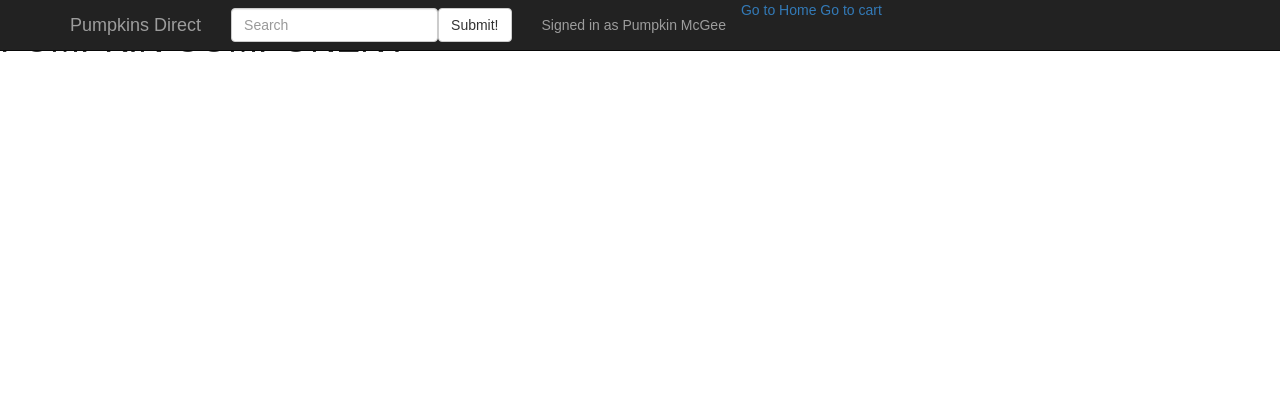
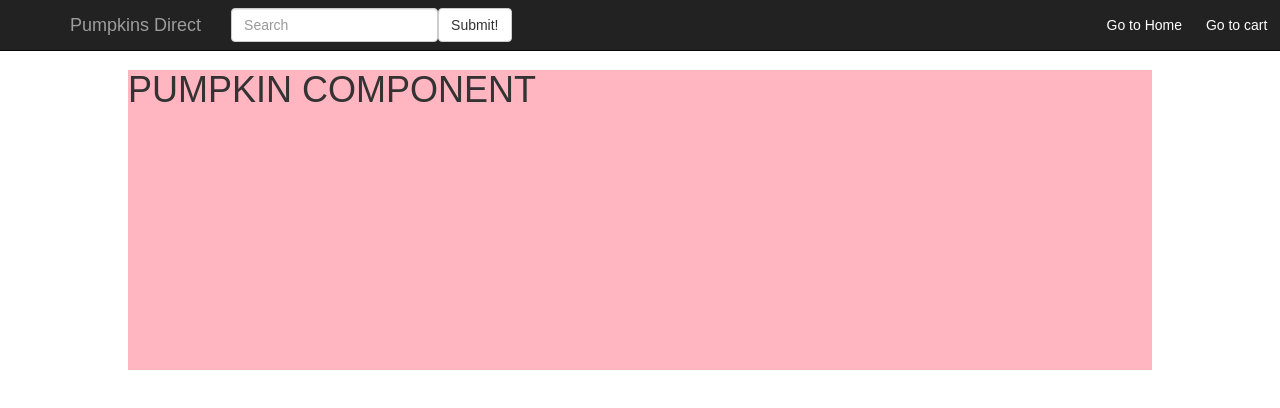
Before and after one commit to steffidawn/everything-pumpkin, a React (Create React App) app: page / in a window 1280 px wide. Shown: the top 408 px of the page. Built offline with nearby package versions, Linux system fonts and the light colour scheme.

Commit message:
Added Deal.js page and some others

```diff
--- a/src/App.css
+++ b/src/App.css
@@ -26,3 +26,33 @@
   from { transform: rotate(0deg); }
   to { transform: rotate(360deg); }
 }
+
+#main-content {
+  position: relative;
+  margin: 0 auto;
+  top: 50px;
+  background-color: lightpink;
+  width: 80%;
+  height: 300px;
+}
+
+#main-content img {
+  height: 400px;
+  width: 400px;
+}
+
+#link-container {
+  position: relative;
+  left: 50%;
+  top: 15px;
+}
+
+.link {
+  text-decoration: none;
+  color: white;
+  margin: 10px;
+}
+
+.link:hover {
+  text-decoration: none;
+}
--- a/src/App.js
+++ b/src/App.js
@@ -15,9 +15,9 @@ class App extends Component {
       <Router>
         <div>
           <div>
-          <nav class="navbar navbar-inverse navbar-fixed-top">
-            <div class="container">
-              <a class="navbar-brand" href="#">Pumpkins Direct</a>
+          <nav className="navbar navbar-inverse navbar-fixed-top">
+            <div className="container">
+              <a className="navbar-brand" href="#">Pumpkins Direct</a>
 
               <form className="navbar-form navbar-left" role="search">
                 <div className="form-group">
@@ -25,15 +25,21 @@ class App extends Component {
                 </div>
                 <button type="submit" className="btn btn-default">Submit!</button>
               </form>
-              <Link to = "/"> Go to Home </Link> {' '}
-              <Link to = "/cart"> Go to cart </Link> {' '}
 
-              <p class="navbar-text">Signed in as Pumpkin McGee</p>
+              <div id="link-container">
+                <Link to = "/" className="link"> Go to Home </Link> {' '}
+                <Link to = "/cart" className="link"> Go to cart </Link> {' '}
+              </div>
+
             </div>
           </nav>
           </div>
-          <Route exact path = "/" component = {Pumpkin} />
-          <Route path = "/cart" component = {Cart} />
+
+          <div id="main-content">
+            <Route exact path = "/" component = {Pumpkin} />
+            <Route path = "/cart" component = {Cart} />
+          </div>
+
 
         </div>
       </Router>
```
Also changed, not shown: src/Deal.js (added, +13 -0 lines).
